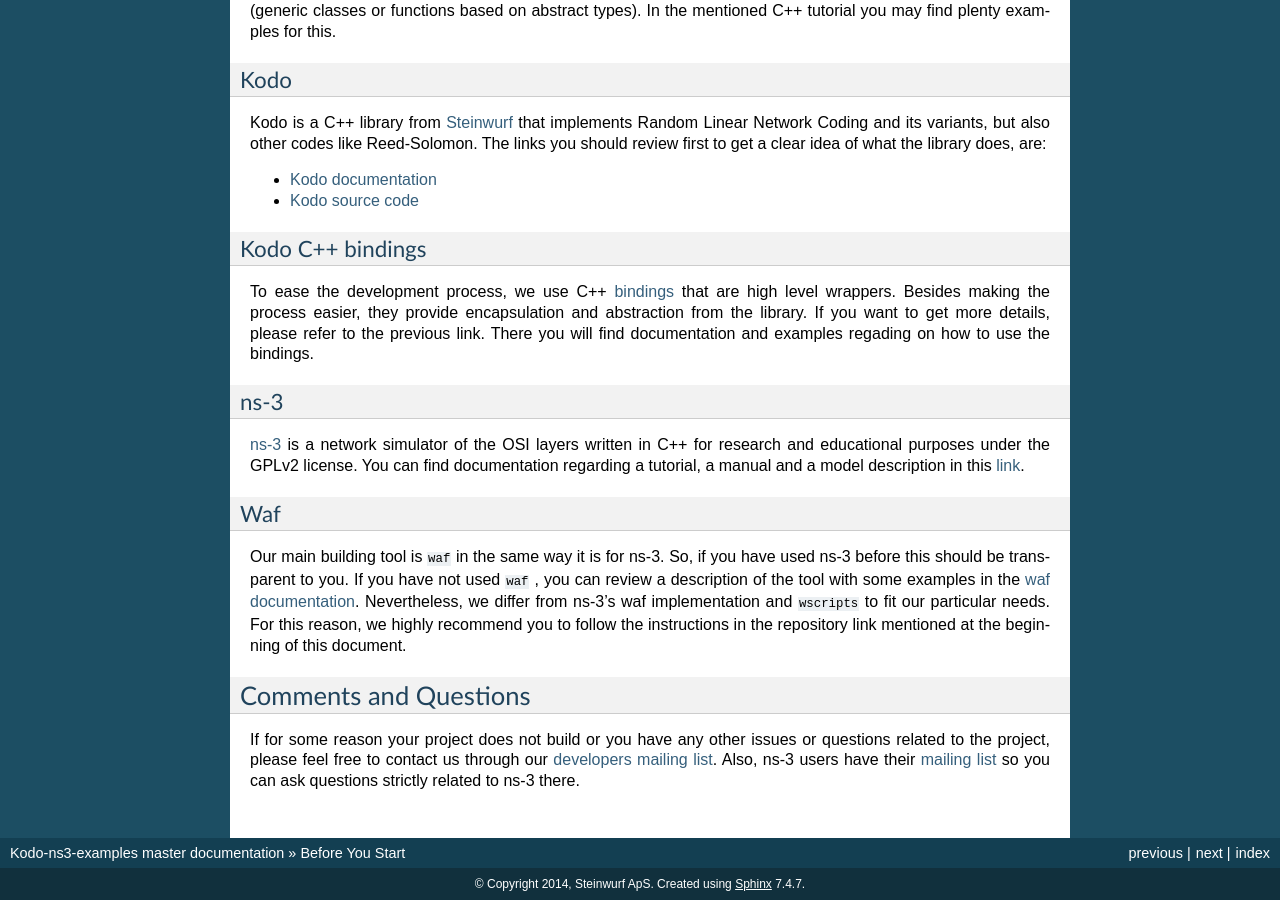
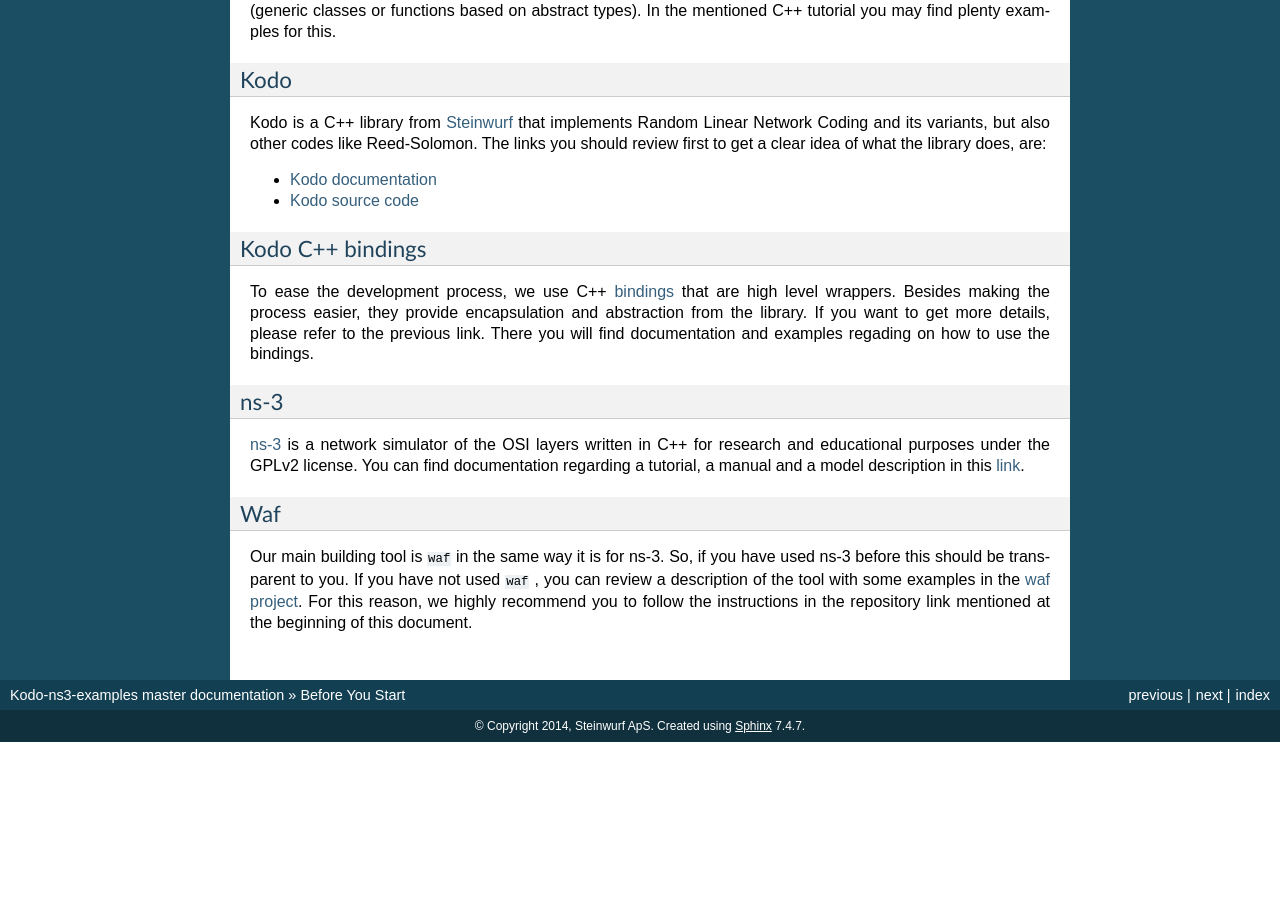
Before and after one commit to steinwurf/kodo-ns3-examples, a Sphinx documentation site: the page built from docs/before_you_start.rst, in a window 1280 px wide and 900 px high, scrolled down 783 px. Built offline with Sphinx 7.4.7, drawn with Linux system fonts in a browser that asks for light colours; formulas are drawn with MathJax 3; after the commit the page ends 1525 px from its top, so only the background shows below that; some of the changed text lies outside the part shown.

Commit message:
Update before_you_start.rst

```diff
--- a/docs/before_you_start.rst
+++ b/docs/before_you_start.rst
@@ -87,17 +87,5 @@
 Our main building tool is ``waf`` in the same way it is for ns-3. So, if you
 have used ns-3 before this should be transparent to you. If you have not used
 ``waf`` , you can review a description of the tool with some examples in the
-`waf documentation <http://docs.waf.googlecode.com/git/apidocs_17/index.html>`_.
-Nevertheless, we differ from ns-3's waf implementation and ``wscripts`` to fit
-our particular needs. For this reason, we highly recommend you to follow the
+`waf project <https://waf.io/>`_. For this reason, we highly recommend you to follow the
 instructions in the repository link mentioned at the beginning of this document.
-
-Comments and Questions
-----------------------
-
-If for some reason your project does not build or you have any other issues or
-questions related to the project, please feel free to contact us through our
-`developers mailing list <http://groups.google.com/group/steinwurf-dev>`_.
-Also, ns-3 users have their
-`mailing list <https://groups.google.com/d/forum/ns-3-users>`_ so you can ask
-questions strictly related to ns-3 there.
```
